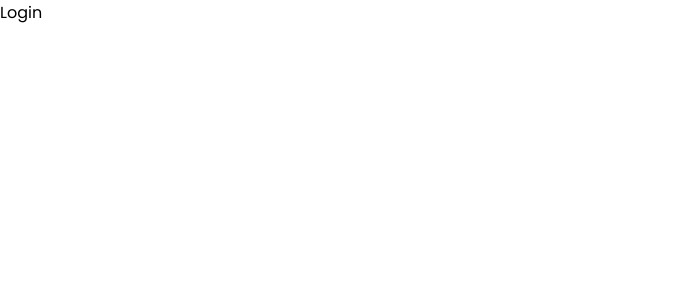
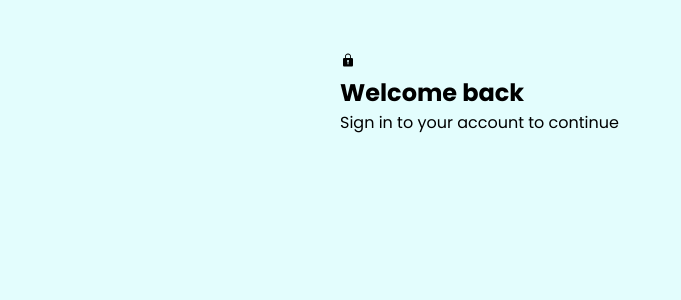
Before and after one commit to aimal-qazi/Task-Management, a React (Create React App) app: page /login in a window 1280 px wide. Shown: the top 300 px of the page, without its empty margins (0-681 px from the left). Built offline with nearby package versions, Linux system fonts and the light colour scheme.

Commit message:
install react icon library and remove commented code

```diff
--- a/package.json
+++ b/package.json
@@ -9,6 +9,7 @@
     "@testing-library/user-event": "^13.5.0",
     "react": "^19.1.0",
     "react-dom": "^19.1.0",
+    "react-icons": "^5.5.0",
     "react-router-dom": "^7.5.0",
     "react-scripts": "5.0.1",
     "web-vitals": "^2.1.4"
--- a/src/pages/Login.jsx
+++ b/src/pages/Login.jsx
@@ -1,8 +1,20 @@
 import React from 'react'
+import './../styles/auth.css'
+import { IoIosLock } from 'react-icons/io'
 
 const Login = () => {
   return (
-    <div>Login</div>
+    <div className="auth-container">
+      <div className="auth-wrapper">
+        <div className="auth-header">
+          <div className="icon">
+            <IoIosLock />
+          </div>
+          <h2>Welcome back</h2>
+          <p>Sign in to your account to continue</p>
+        </div>
+      </div>
+    </div>
   )
 }
 
--- /dev/null
+++ b/src/styles/auth.css
@@ -0,0 +1,14 @@
+.auth-container {
+    width: 100%;
+    height: 100vh;
+    display: flex;
+    justify-content: center;
+    background: #E3FDFD;
+}
+
+.auth-container .auth-wrapper {
+    width: 600px;
+    min-height: 400px;
+    max-height: 600px;
+    margin-top: 50px;
+}
```
Also changed, not shown: public/index.html (+0 -23 lines), 1 other file (tests, documents, lock files or other folders).
